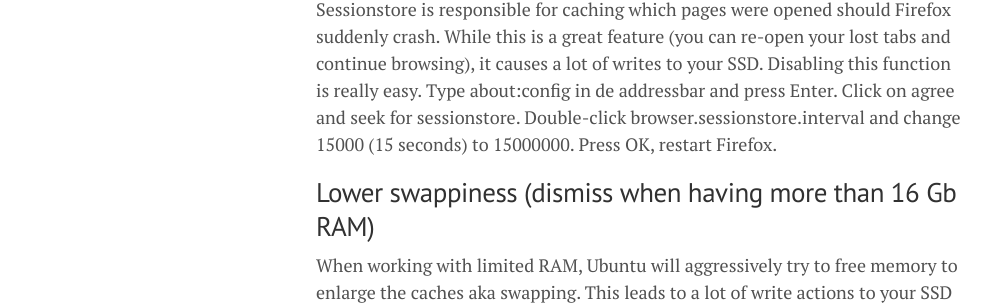
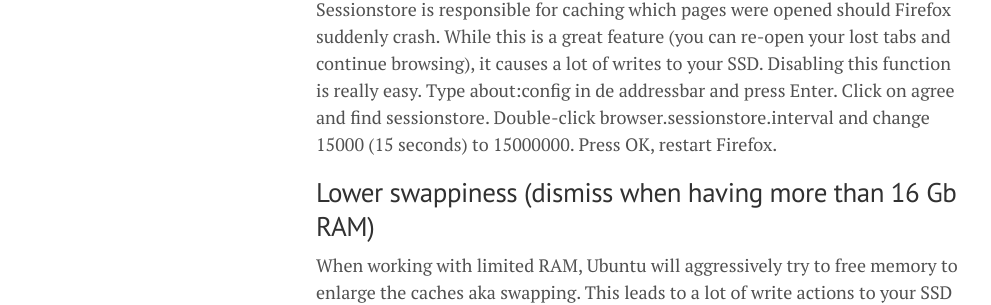
Before and after one commit to lgeurts/lgeurts.github.io, a Jekyll site: the page built from _posts/2022-10-03-optimizing-ubuntu-22.04.1-jammy-jellyfish.md, in a window 1280 px wide and 900 px high. Shown: the part 382-687 px from the top of the window, without its empty margins (0-991 px from the left). Built offline with Jekyll 4.4.1, drawn with Linux system fonts in a browser that asks for light colours; nearby versions of some CDN libraries; comment, search, counter and statistics services are not loaded.

Commit message:
Update 2022-10-03-optimizing-ubuntu-22.04.1-jammy-jellyfish.md

```diff
--- a/_posts/2022-10-03-optimizing-ubuntu-22.04.1-jammy-jellyfish.md
+++ b/_posts/2022-10-03-optimizing-ubuntu-22.04.1-jammy-jellyfish.md
@@ -13,7 +13,7 @@
 ## Disable the Firefox sessionstore
 
 Sessionstore is responsible for caching which pages were opened should Firefox suddenly crash. While this is a great feature (you can re-open your lost tabs and continue browsing), it causes a lot of writes to your SSD.
-Disabling this function is really easy. Type about:config in de addressbar and press Enter. Click on agree and seek for sessionstore. Double-click browser.sessionstore.interval and change 15000 (15 seconds) to 15000000. Press OK, restart Firefox.
+Disabling this function is really easy. Type about:config in de addressbar and press Enter. Click on agree and find sessionstore. Double-click browser.sessionstore.interval and change 15000 (15 seconds) to 15000000. Press OK, restart Firefox.
 
 ## Lower swappiness (dismiss when having more than 16 Gb RAM)
 When working with limited RAM, Ubuntu will aggressively try to free memory to enlarge the caches aka swapping. This leads to a lot of write actions to your SSD which in their turn slow down your system and chip away chunks of a disk's total lifetime.
```
